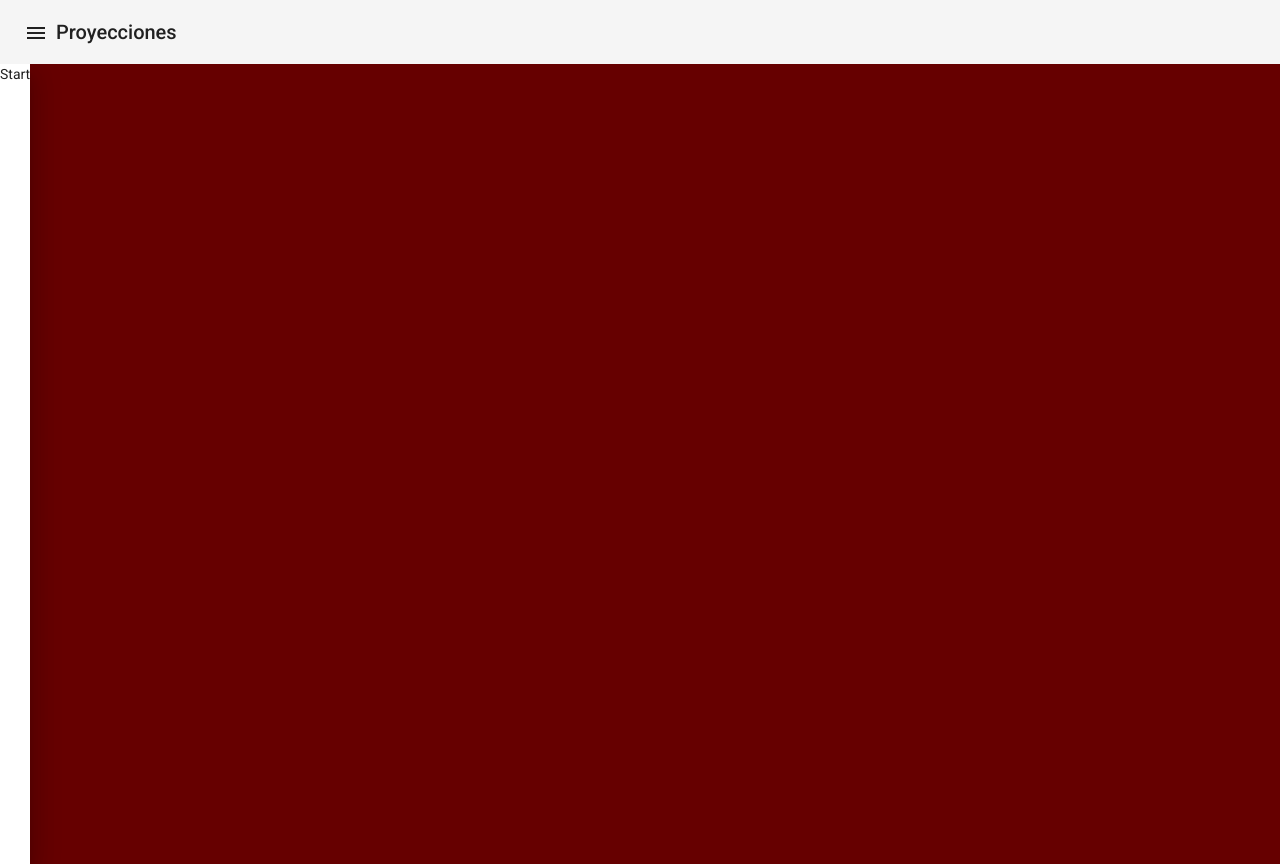
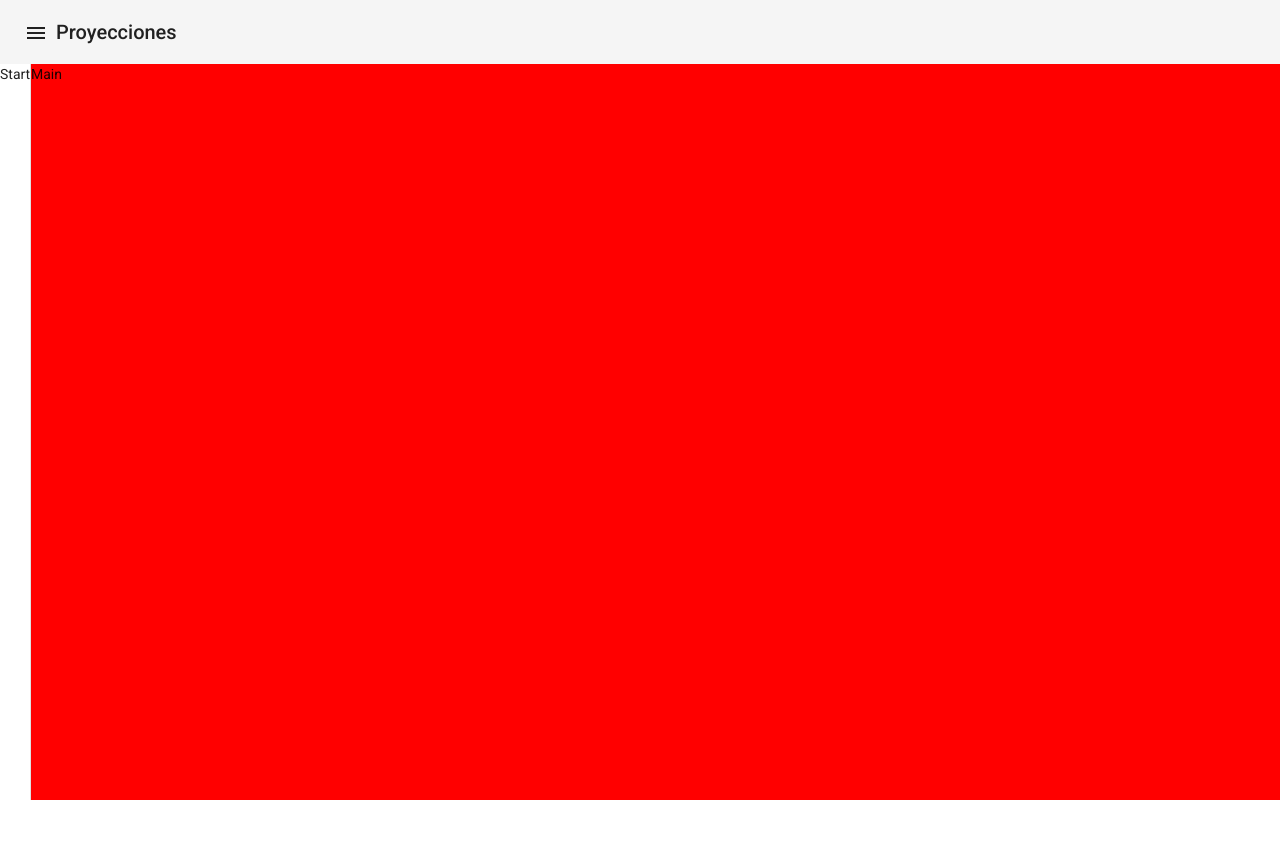
Before and after one commit to liosvel-medina/ProyeccionesWeb, an Angular app: page / in a window 1280 px wide. After the commit the page ends 800 px from the top, so only its background shows below. Built offline with nearby package versions, Linux system fonts and the light colour scheme.

Commit message:
arrange main-layout.component

```diff
--- a/src/app/main-layout/main-layout.component.css
+++ b/src/app/main-layout/main-layout.component.css
@@ -1,4 +1,26 @@
-mat-sidenav-container {
+#app-toolbar {
+  position: absolute;
+  top: 0;
+  left: 0;
+  z-index: 1;
+}
+
+#app-body {
+  position: absolute;
+  top: 0;
+  left: 0;
+  z-index: 0;
+  width: 100%;
   height: 100%;
   background-color: #f00;
 }
+
+#app-side-menu, #app-content {
+  padding-top: 64px;
+}
+
+@media (max-width: 599px) {
+  #app-side-menu, #app-content {
+    padding-top: 56px;
+  }
+}
--- a/src/app/main-layout/main-layout.component.html
+++ b/src/app/main-layout/main-layout.component.html
@@ -1,11 +1,13 @@
-<mat-toolbar>
+<mat-toolbar id="app-toolbar">
   <button mat-icon-button>
     <mat-icon aria-hidden="false" aria-label="toggle menu button">menu</mat-icon>
   </button>
   <span>Proyecciones</span>
 </mat-toolbar>
 
-<mat-sidenav-container>
-  <mat-sidenav opened disableClose>Start</mat-sidenav>
-  <mat-sidenav-content>Main</mat-sidenav-content>
+<mat-sidenav-container id="app-body">
+  <mat-sidenav opened disableClose mode="side" id="app-side-menu">Start</mat-sidenav>
+  <mat-sidenav-content id="app-content">
+    <span>Main</span>
+  </mat-sidenav-content>
 </mat-sidenav-container>
```
